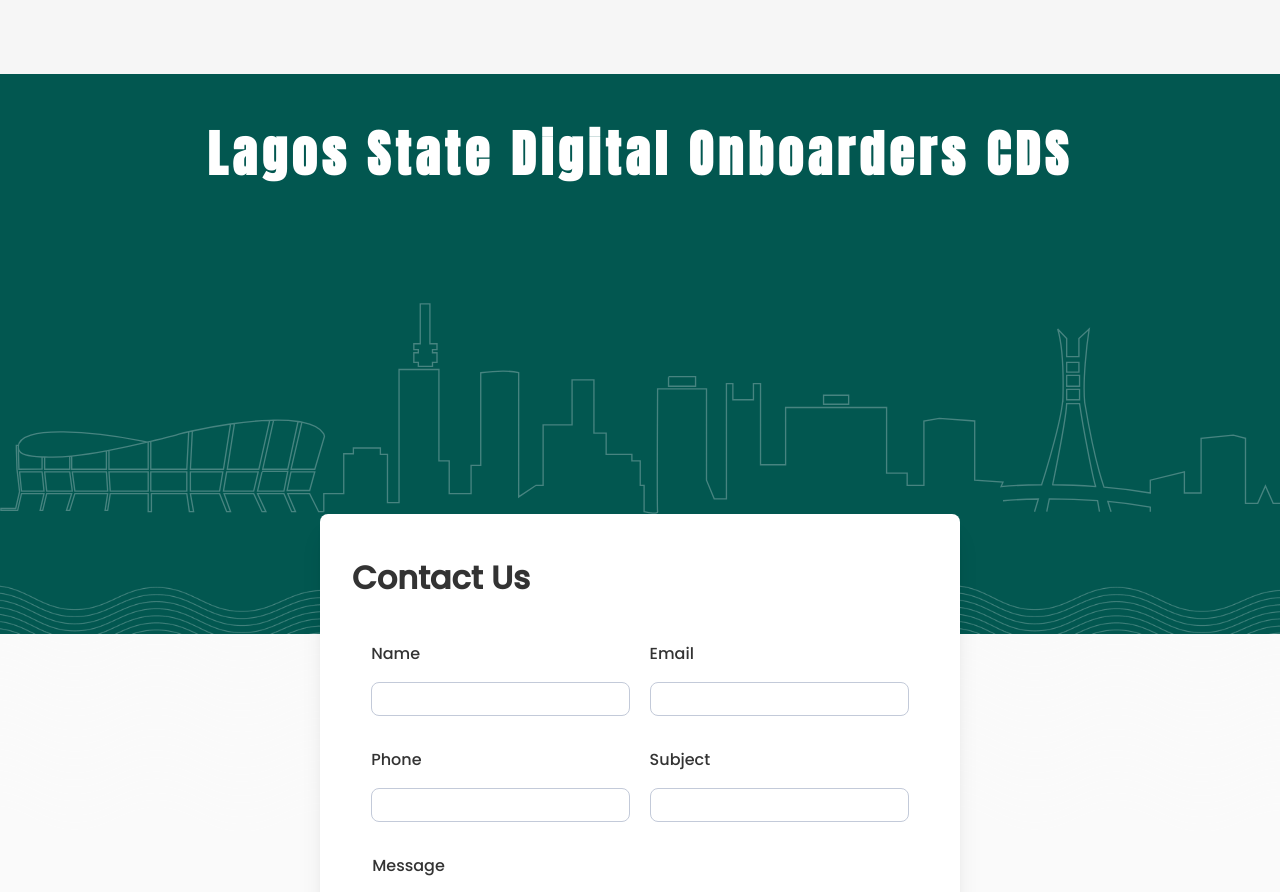
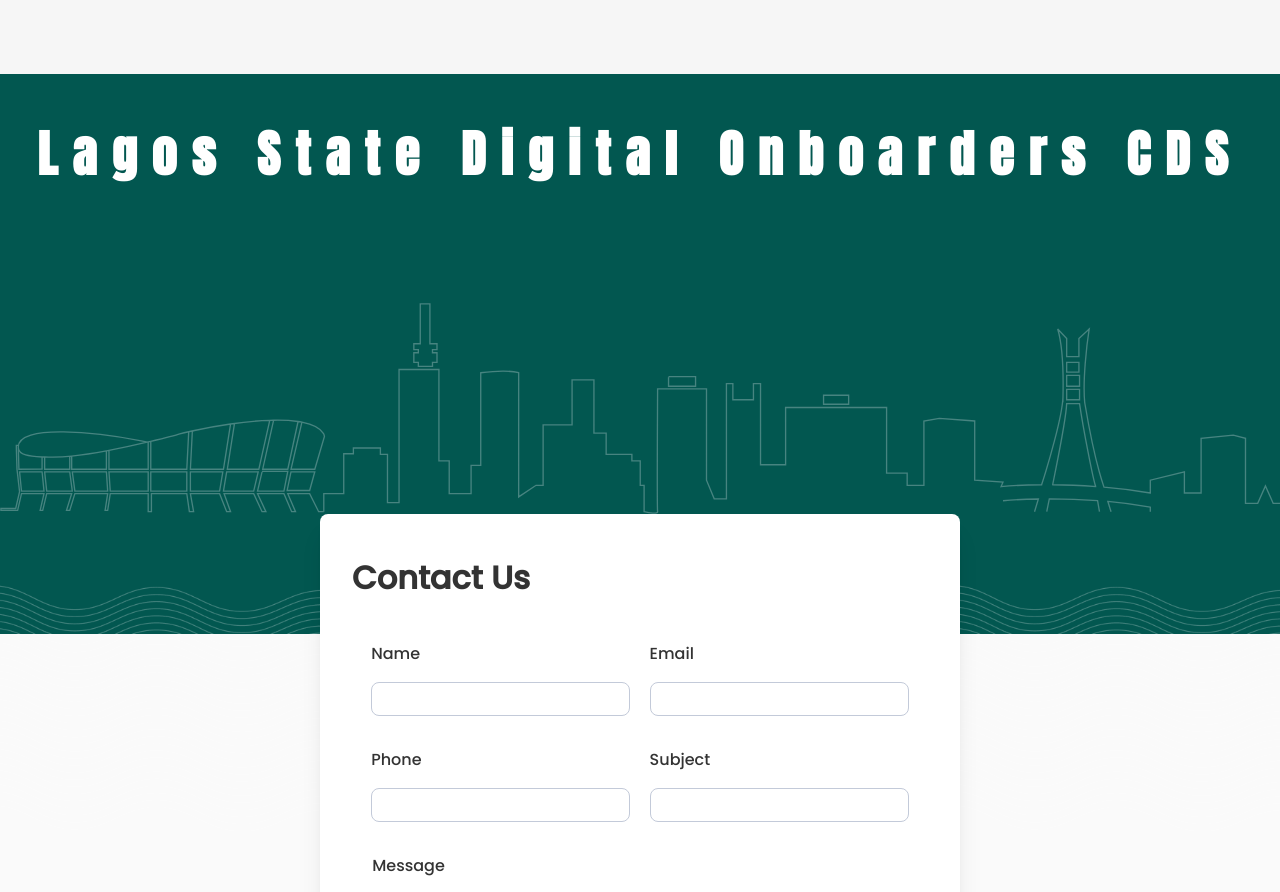
Before and after one commit to phyrunez/Dodeel_Blog_App-Client, a React (Create React App) app: page /contact-us in a window 1280 px wide. Shown: the part 800-1692 px from the top of the page. Built offline with nearby package versions, Linux system fonts and the light colour scheme.

Commit message:
made changes

```diff
--- a/src/pages/about/AboutUsPage.jsx
+++ b/src/pages/about/AboutUsPage.jsx
@@ -37,7 +37,7 @@ const AboutUsPage = () => {
         </div>
 
         <div className=' xl:w-screen lg:h-[50vh] md:h-[40vh] h-[30vh] xl:h-[70vh] bg-[#025750] relative w-full xl:mx-0 mb-[150vh] lg:mb-[80vh] md:mb-[120vh] xl:mt-[20%] lg:mt-[0%] md:mt-[30%] flex items-center justify-center'>
-          <h2 className='text-white font-semibold xl:font-bold leading-[31.99px] text-center mt-[4rem] absolute top-0 font-anton tracking-widest text-[20px] lg:text-[57px] md:text-[40px] xl:text-[50px]'>Lagos State Digital Onboarders CDS</h2>
+          <h2 className='text-white font-bold xl:font-bold leading-[31.99px] text-center mt-[4rem] absolute top-0 font-anton tracking-[0.3em] text-[20px] lg:text-[57px] md:text-[40px] xl:text-[50px]'>Lagos State Digital Onboarders CDS</h2>
           <img src = {images.Group1} alt="svg" className = "absolute bottom-[5vh] xl:bottom-[15vh]" />
           <img src={images.Vector} alt="vector" className = "hidden xl:block absolute rotate-180 right-0 bottom-[-25vh] w-[25%]"/>
           <img src={images.Vector} alt="vector" className = "hidden xl:block absolute rotate-180 left-0 bottom-[-25vh] w-[25%]" />
--- a/src/pages/contactUs/ContactUsPage.jsx
+++ b/src/pages/contactUs/ContactUsPage.jsx
@@ -34,7 +34,7 @@ const ContactUsPage = () => {
         </div>
 
         <div className=' xl:w-screen lg:h-[50vh] md:h-[40vh] h-[30vh] xl:h-[70vh] bg-[#025750] relative w-full xl:mx-0 mb-[110vh] lg:mb-[120vh] md:mb-[120vh] flex items-center justify-center'>
-          <h2 className='text-white font-semibold xl:font-bold leading-[31.99px] text-center mt-[4rem] absolute top-0 font-anton tracking-widest text-[20px] lg:text-[57px] md:text-[40px] xl:text-[50px]'>Lagos State Digital Onboarders CDS</h2>
+          <h2 className='text-white font-bold xl:font-bold leading-[31.99px] text-center mt-[4rem] absolute top-0 font-anton tracking-[0.3em] text-[20px] lg:text-[57px] md:text-[40px] xl:text-[50px]'>Lagos State Digital Onboarders CDS</h2>
           <img src = {images.Group1} alt="svg" className = "absolute bottom-[5vh] xl:bottom-[15vh]" />
           <img src={images.Vector} alt="vector" className = "hidden xl:block absolute rotate-180 right-0 bottom-[-25vh] w-[25%]"/>
           <img src={images.Vector} alt="vector" className = "hidden xl:block absolute rotate-180 left-0 bottom-[-25vh] w-[25%]" />
--- a/src/pages/home/HomePage.jsx
+++ b/src/pages/home/HomePage.jsx
@@ -9,7 +9,7 @@ const HomePage = () => {
     <MainLayout>
         <div className=' xl:w-screen lg:h-[50vh] md:h-[40vh] h-[30vh] xl:h-[70vh] bg-[#025750] relative w-full xl:mx-0 mb-[10vh] lg:mb-[10vh] md:mb-[10vh] flex items-center justify-center'>
           <h2 className='text-white font-bold xl:font-bold leading-[31.99px] text-center mt-[4rem] absolute top-0 font-anton tracking-[0.3em] text-[20px] lg:text-[57px] md:text-[40px] xl:text-[50px]'>Lagos State Digital Onboarders CDS</h2>
-          <img src = {images.Group1} alt="svg" className = "absolute bottom-[10vh] xl:bottom-[28vh] w-[100%]" />
+          <img src = {images.Group1} alt="svg" className = "absolute bottom-[10vh] xl:top-[32vh] w-[100%]" />
           {/* <img src={images.Vector} alt="vector" className = "hidden xl:block absolute rotate-180 right-0 bottom-[-25vh] w-[25%]"/>
           <img src={images.Vector} alt="vector" className = "hidden xl:block absolute rotate-180 left-0 bottom-[-25vh] w-[25%]" /> */}
         </div>
```
